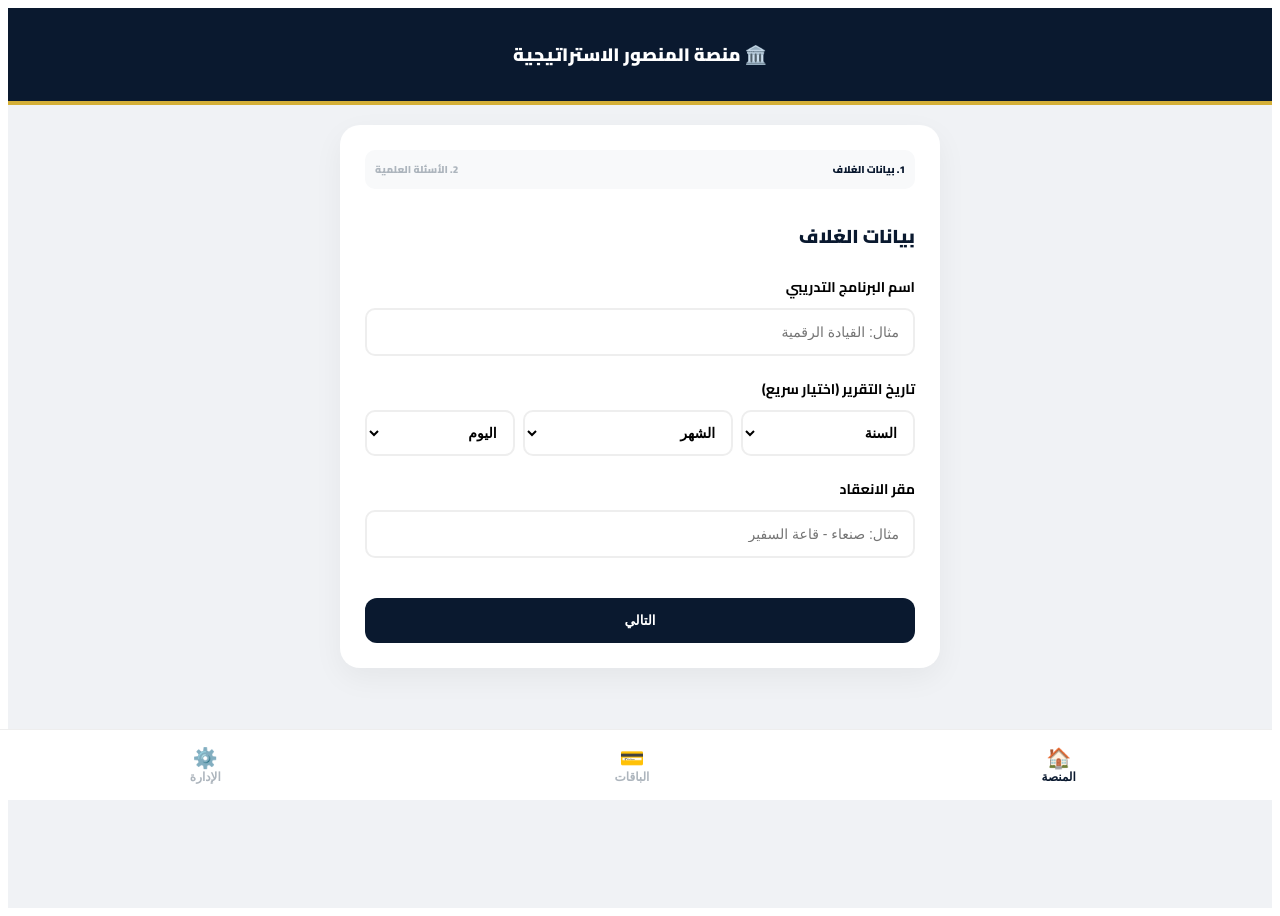
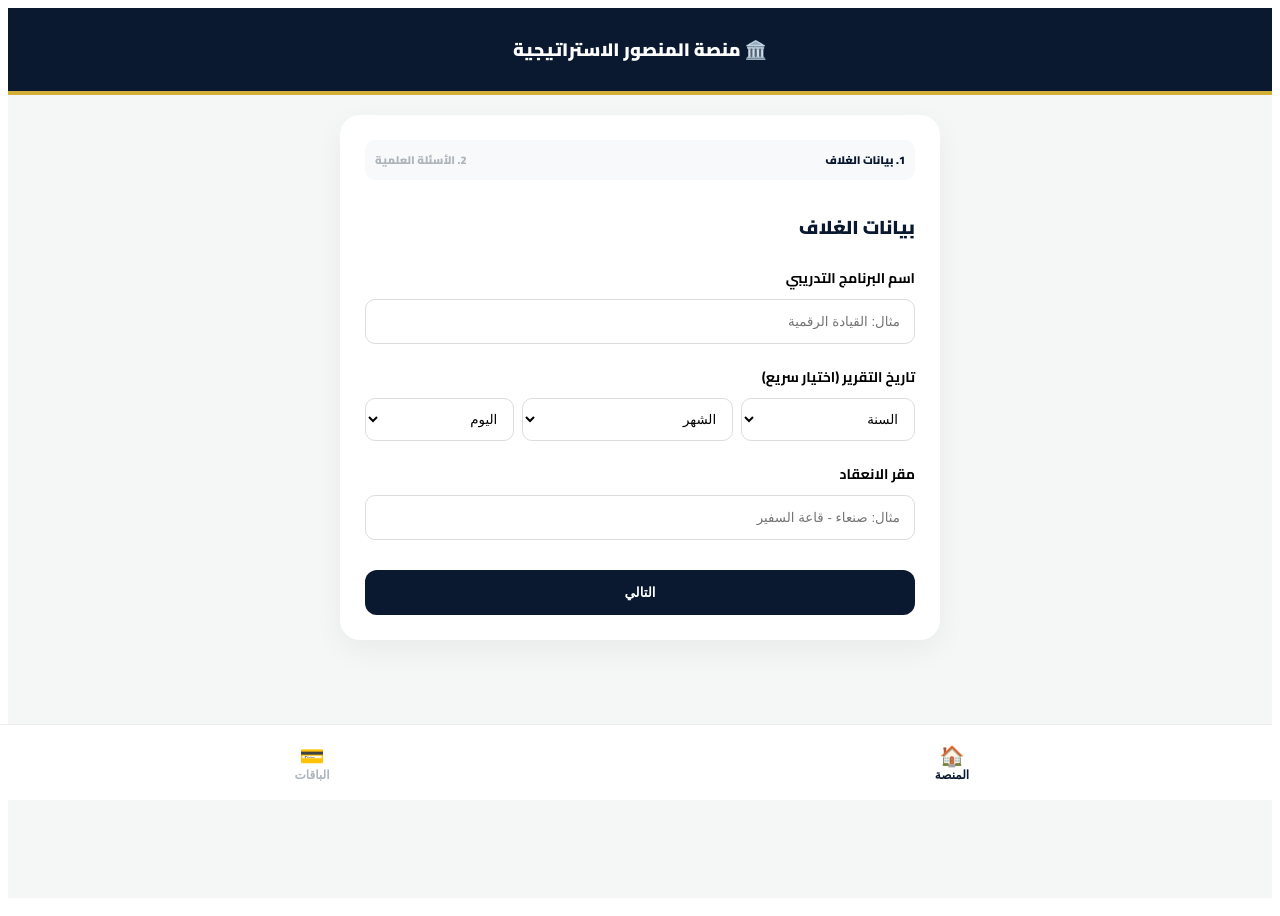
Before and after one commit to al-mansoour-ai/almansour-executive, a Next.js app: page / in a window 1280 px wide. Built offline with nearby package versions, Linux system fonts and the light colour scheme.

Commit message:
Update index.js

```diff
--- a/pages/index.js
+++ b/pages/index.js
@@ -3,97 +3,91 @@ import Head from 'next/head';
 import { trainingData } from '../src/data/training';
 import PricingSection from '../src/components/Pricing';
 
-export default function SovereignFinalUI() {
+export default function SovereignModularUI() {
+  const [currentStep, setCurrentStep] = useState(0);
   const [activeTab, setActiveTab] = useState('platform');
-  const [currentStep, setCurrentStep] = useState(0);
 
-  // مصفوفات التاريخ الذكية لسرعة الاختيار
-  const years = Array.from({ length: 40 }, (_, i) => 2026 - i);
+  // مصفوفات التاريخ الذكية
+  const years = Array.from({ length: 30 }, (_, i) => 2026 - i);
   const months = ["يناير", "فبراير", "مارس", "أبريل", "مايو", "يونيو", "يوليو", "أغسطس", "سبتمبر", "أكتوبر", "نوفمبر", "ديسمبر"];
   const days = Array.from({ length: 31 }, (_, i) => i + 1);
 
+  const step = trainingData.steps[currentStep];
+
   return (
-    <div dir="rtl" style={{ backgroundColor: "#f0f2f5", minHeight: "100vh", fontFamily: "'Cairo', sans-serif", paddingBottom: "100px" }}>
+    <div dir="rtl" style={{ backgroundColor: "#f4f7f6", minHeight: "100vh", fontFamily: "'Cairo', sans-serif", paddingBottom: "90px" }}>
       <Head>
-        <title>منصة المنصور الاستراتيجية</title>
+        <title>المنصور - المنهجية الموزعة</title>
         <link href="https://fonts.googleapis.com/css2?family=Cairo:wght@400;700;900&display=swap" rel="stylesheet" />
       </Head>
 
-      <div style={{ background: "#0a192f", color: "white", padding: "30px 20px", textAlign: "center", borderBottom: "4px solid #d4af37" }}>
+      <div style={{ background: "#0a192f", color: "white", padding: "25px", textAlign: "center", borderBottom: "4px solid #d4af37" }}>
         <h2 style={{ fontSize: "18px", fontWeight: 900, margin: 0 }}>🏛️ منصة المنصور الاستراتيجية</h2>
       </div>
 
-      <div style={{ maxWidth: "600px", margin: "20px auto", padding: "0 20px" }}>
+      <main style={{ maxWidth: "600px", margin: "20px auto", padding: "0 15px" }}>
         {activeTab === 'pricing' && <PricingSection />}
 
         {activeTab === 'platform' && (
           <div style={{ background: "white", borderRadius: "20px", padding: "25px", boxShadow: "0 10px 30px rgba(0,0,0,0.05)" }}>
 
-            {/* مؤشر المراحل المنهجية */}
+            {/* نظام المراحل */}
             <div style={{ display: "flex", justifyContent: "space-between", marginBottom: "30px", background: "#f8f9fa", padding: "10px", borderRadius: "10px" }}>
               {trainingData.steps.map((s, i) => (
-                <div key={i} style={{ fontSize: "10px", fontWeight: 900, color: i === currentStep ? "#0a192f" : "#adb5bd" }}>
-                  {i + 1}. {s.label}
-                </div>
+                <div key={i} style={{ fontSize: "11px", fontWeight: 900, color: i === currentStep ? "#0a192f" : "#adb5bd" }}>{i+1}. {s.label}</div>
               ))}
             </div>
 
-            <h3 style={{ color: "#0a192f", fontWeight: 900, marginBottom: "20px" }}>{trainingData.steps[currentStep].label}</h3>
+            <h3 style={{ color: "#0a192f", fontWeight: 900, marginBottom: "20px" }}>{step.label}</h3>
 
-            {/* الحقول الذكية - معالجة خاصة للتاريخ لضمان عدم ظهور الروزنامة */}
-            {trainingData.steps[currentStep].fields && trainingData.steps[currentStep].fields.map(f => (
+            {/* الحقول الذكية */}
+            {step.fields && step.fields.map(f => (
               <div key={f.id} style={{ marginBottom: "20px" }}>
                 <label style={{ display: "block", fontWeight: 700, marginBottom: "8px", fontSize: "14px" }}>{f.label}</label>
-
-                {(f.id === 'p_date' || f.type === 'strategic-date') ? (
+                {f.type === 'strategic-date' ? (
                   <div style={{ display: "flex", gap: "8px" }}>
-                    <select style={{ flex: 1.2, padding: "12px", borderRadius: "10px", border: "2px solid #eee", fontSize: "14px", fontWeight: 700, background: "#fff" }}>
+                    <select style={{ flex: 1.2, padding: "12px", borderRadius: "10px", border: "1px solid #ddd", background: "white" }}>
                       <option>السنة</option>
-                      {years.map(y => <option key={y} value={y}>{y}</option>)}
+                      {years.map(y => <option key={y}>{y}</option>)}
                     </select>
-                    <select style={{ flex: 1.5, padding: "12px", borderRadius: "10px", border: "2px solid #eee", fontSize: "14px", fontWeight: 700, background: "#fff" }}>
+                    <select style={{ flex: 1.5, padding: "12px", borderRadius: "10px", border: "1px solid #ddd", background: "white" }}>
                       <option>الشهر</option>
-                      {months.map((m, i) => <option key={i} value={i+1}>{m}</option>)}
+                      {months.map((m, i) => <option key={i}>{m}</option>)}
                     </select>
-                    <select style={{ flex: 1, padding: "12px", borderRadius: "10px", border: "2px solid #eee", fontSize: "14px", fontWeight: 700, background: "#fff" }}>
+                    <select style={{ flex: 1, padding: "12px", borderRadius: "10px", border: "1px solid #ddd", background: "white" }}>
                       <option>اليوم</option>
-                      {days.map(d => <option key={d} value={d}>{d}</option>)}
+                      {days.map(d => <option key={d}>{d}</option>)}
                     </select>
                   </div>
                 ) : (
-                  <input type="text" placeholder={f.placeholder} style={{ width: "100%", padding: "14px", borderRadius: "10px", border: "2px solid #eee", boxSizing: "border-box", fontSize: "14px" }} />
+                  <input type="text" placeholder={f.placeholder} style={{ width: "100%", padding: "14px", borderRadius: "10px", border: "1px solid #ddd", boxSizing: "border-box" }} />
                 )}
               </div>
             ))}
 
-            {/* الأسئلة والمنهجية */}
-            {trainingData.steps[currentStep].questions && trainingData.steps[currentStep].questions.map(q => (
-              <div key={q.id} style={{ marginBottom: "30px" }}>
-                <label style={{ display: "block", fontWeight: 900, fontSize: "16px", marginBottom: "10px" }}>{q.id}. {q.q}</label>
-                <div style={{ background: "#fff9db", padding: "12px", borderRadius: "8px", borderRight: "4px solid #fab005", marginBottom: "12px", fontSize: "12px" }}>
-                  <b>💡 إرشاد استشاري:</b> {q.hint}<br/>
-                  <i style={{ color: "#2f9e44", display: "block", marginTop: "5px" }}>{q.example}</i>
+            {/* الأسئلة */}
+            {step.questions && step.questions.map(q => (
+              <div key={q.id} style={{ marginBottom: "25px" }}>
+                <label style={{ display: "block", fontWeight: 900, fontSize: "16px", marginBottom: "8px" }}>{q.id}. {q.q}</label>
+                <div style={{ background: "#fff9db", padding: "10px", borderRadius: "8px", borderRight: "4px solid #fab005", fontSize: "12px" }}>
+                  <b>💡 إرشاد:</b> {q.hint}<br/><i>{q.example}</i>
                 </div>
-                <textarea rows="4" style={{ width: "100%", padding: "15px", borderRadius: "10px", border: "2px solid #eee", boxSizing: "border-box" }} placeholder="ادخل التحليلات والبيانات الفنية هنا..."></textarea>
+                <textarea rows="3" style={{ width: "100%", padding: "14px", marginTop: "10px", borderRadius: "10px", border: "1px solid #eee" }}></textarea>
               </div>
             ))}
 
-            {/* أزرار التحكم في الرحلة الاستشارية */}
-            <div style={{ display: "flex", gap: "12px", marginTop: "40px" }}>
-              {currentStep > 0 && (
-                <button onClick={() => setCurrentStep(currentStep - 1)} style={{ flex: 1, padding: "15px", borderRadius: "12px", border: "1px solid #ddd", background: "white", fontWeight: 700 }}>السابق</button>
-              )}
+            <div style={{ display: "flex", gap: "10px", marginTop: "30px" }}>
+              {currentStep > 0 && <button onClick={() => setCurrentStep(0)} style={{ flex: 1, padding: "15px", borderRadius: "12px", background: "white", border: "1px solid #ddd" }}>السابق</button>}
               <button onClick={() => currentStep < trainingData.steps.length - 1 ? setCurrentStep(currentStep + 1) : null} style={{ flex: 2, padding: "15px", borderRadius: "12px", background: "#0a192f", color: "white", fontWeight: 900, border: "none" }}>
-                {currentStep < trainingData.steps.length - 1 ? "التالي" : "توليد التقرير السيادي 📄"}
+                {currentStep < trainingData.steps.length - 1 ? "التالي" : "توليد التقرير 📄"}
               </button>
             </div>
           </div>
         )}
-      </div>
+      </main>
 
-      {/* ناف بار - تصميم نظيف وعالمي */}
-      <nav style={{ position: "fixed", bottom: 0, width: "100%", height: "70px", background: "white", display: "flex", borderTop: "1px solid #eee", zIndex: 1000 }}>
-        {[ {id: 'platform', l: 'المنصة', i: '🏠'}, {id: 'pricing', l: 'الباقات', i: '💳'}, {id: 'admin', l: 'الإدارة', i: '⚙️'} ].map(tab => (
+      <nav style={{ position: "fixed", bottom: 0, width: "100%", height: "75px", background: "white", display: "flex", borderTop: "1px solid #eee" }}>
+        {[ {id: 'platform', l: 'المنصة', i: '🏠'}, {id: 'pricing', l: 'الباقات', i: '💳'} ].map(tab => (
           <button key={tab.id} onClick={() => setActiveTab(tab.id)} style={{ flex: 1, border: "none", background: "none", color: activeTab === tab.id ? "#0a192f" : "#adb5bd" }}>
             <div style={{ fontSize: "20px" }}>{tab.i}</div>
             <div style={{ fontSize: "12px", fontWeight: 900 }}>{tab.l}</div>
```
